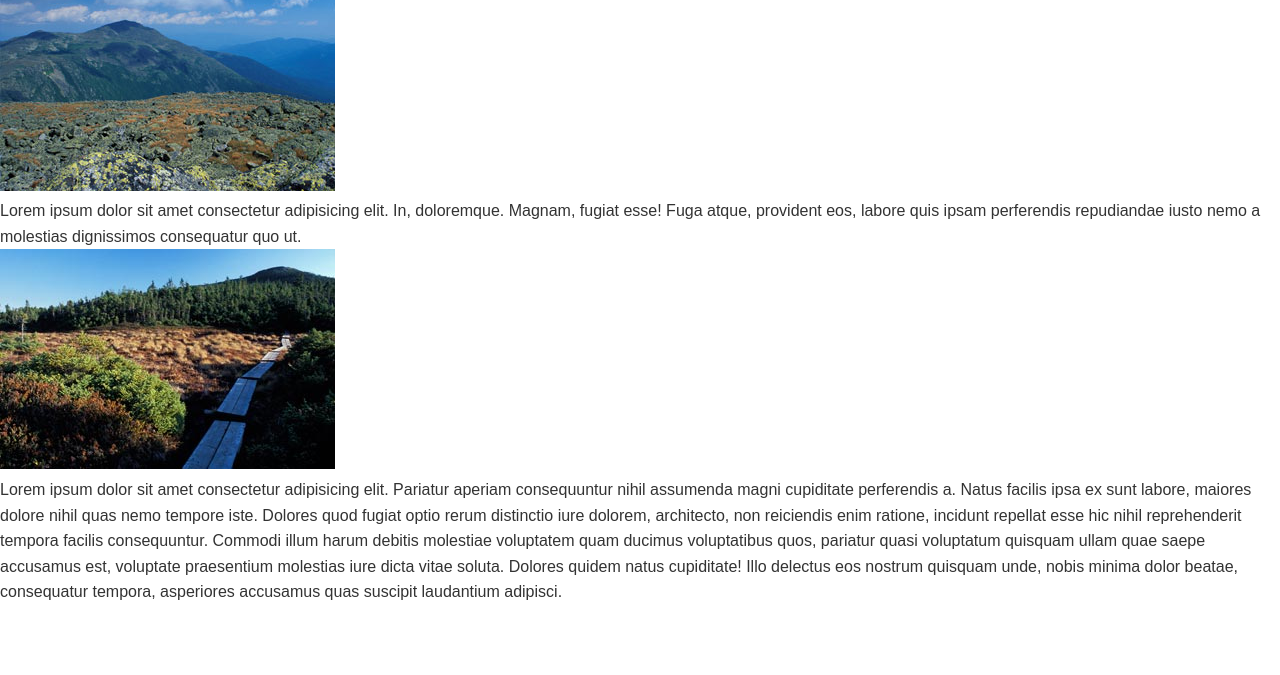
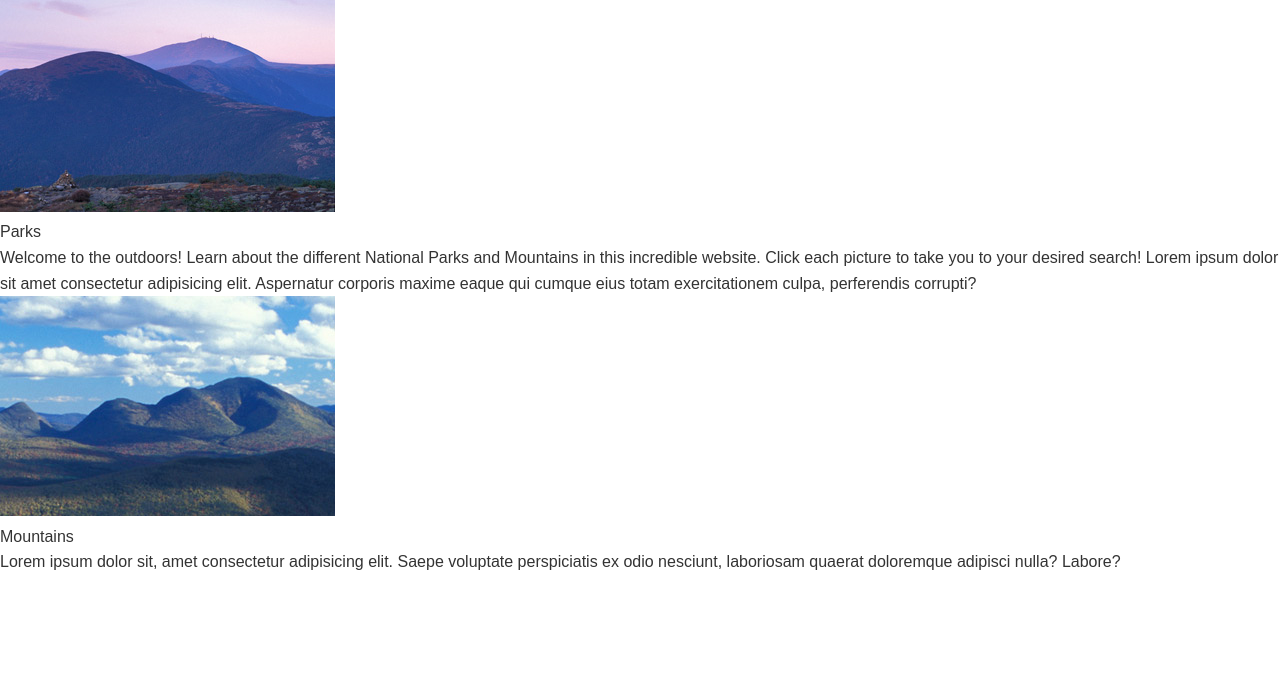
Before and after one commit to kaitjones797/enjoy-the-outdoors, a plain HTML site: page index.html in a window 1280 px wide. Shown: the part 125-800 px from the top of the page. Drawn offline with Linux system fonts and the light colour scheme.

Commit message:
replaced images and added bckgr image

```diff
--- a/index.html
+++ b/index.html
@@ -19,31 +19,29 @@
         </nav>
       </div>
     </header>
-    <h3>Welcome to the Outdoors</h3>
+    <h1>Welcome to the Outdoors</h1>
 
     <div class="image-container">
       <a href="parks.html">
-        <img src="images/Jefferson-StoryImage_2.jpg" alt="parks" />
+        <img src="images/Washington-StoryImage_2.jpg" alt="parks" />
       </a>
+      <p>Parks</p>
     </div>
     <p>
-      Lorem ipsum dolor sit amet consectetur adipisicing elit. In, doloremque. Magnam, fugiat esse! Fuga atque,
-      provident eos, labore quis ipsam perferendis repudiandae iusto nemo a molestias dignissimos consequatur quo ut.
+      Welcome to the outdoors! Learn about the different National Parks and Mountains in this incredible website. Click
+      each picture to take you to your desired search! Lorem ipsum dolor sit amet consectetur adipisicing elit.
+      Aspernatur corporis maxime eaque qui cumque eius totam exercitationem culpa, perferendis corrupti?
     </p>
 
     <div class="image-container">
       <a href="mountains.html">
-        <img src="images/Jackson-StoryImg.jpg" alt="" />
+        <img src="images/Carrigain-StoryImage_2.jpg" alt="" />
       </a>
+      <p>Mountains</p>
     </div>
     <p>
-      Lorem ipsum dolor sit amet consectetur adipisicing elit. Pariatur aperiam consequuntur nihil assumenda magni
-      cupiditate perferendis a. Natus facilis ipsa ex sunt labore, maiores dolore nihil quas nemo tempore iste. Dolores
-      quod fugiat optio rerum distinctio iure dolorem, architecto, non reiciendis enim ratione, incidunt repellat esse
-      hic nihil reprehenderit tempora facilis consequuntur. Commodi illum harum debitis molestiae voluptatem quam
-      ducimus voluptatibus quos, pariatur quasi voluptatum quisquam ullam quae saepe accusamus est, voluptate
-      praesentium molestias iure dicta vitae soluta. Dolores quidem natus cupiditate! Illo delectus eos nostrum quisquam
-      unde, nobis minima dolor beatae, consequatur tempora, asperiores accusamus quas suscipit laudantium adipisci.
+      Lorem ipsum dolor sit, amet consectetur adipisicing elit. Saepe voluptate perspiciatis ex odio nesciunt,
+      laboriosam quaerat doloremque adipisci nulla? Labore?
     </p>
   </body>
 </html>
```
